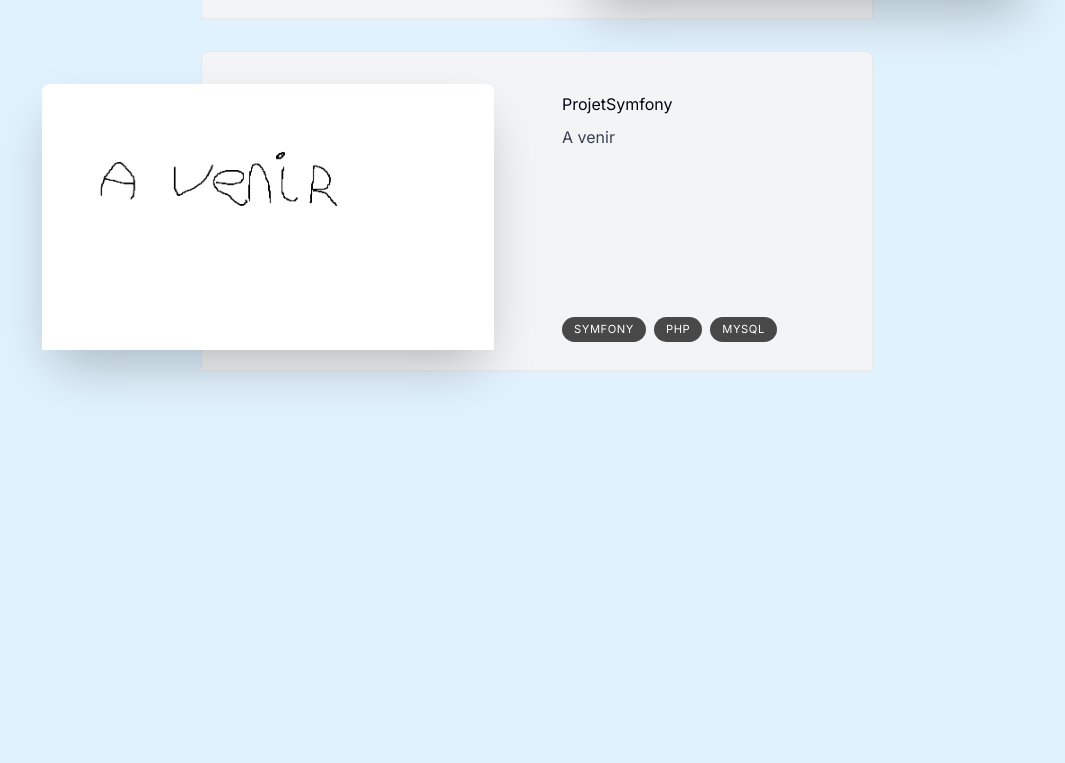
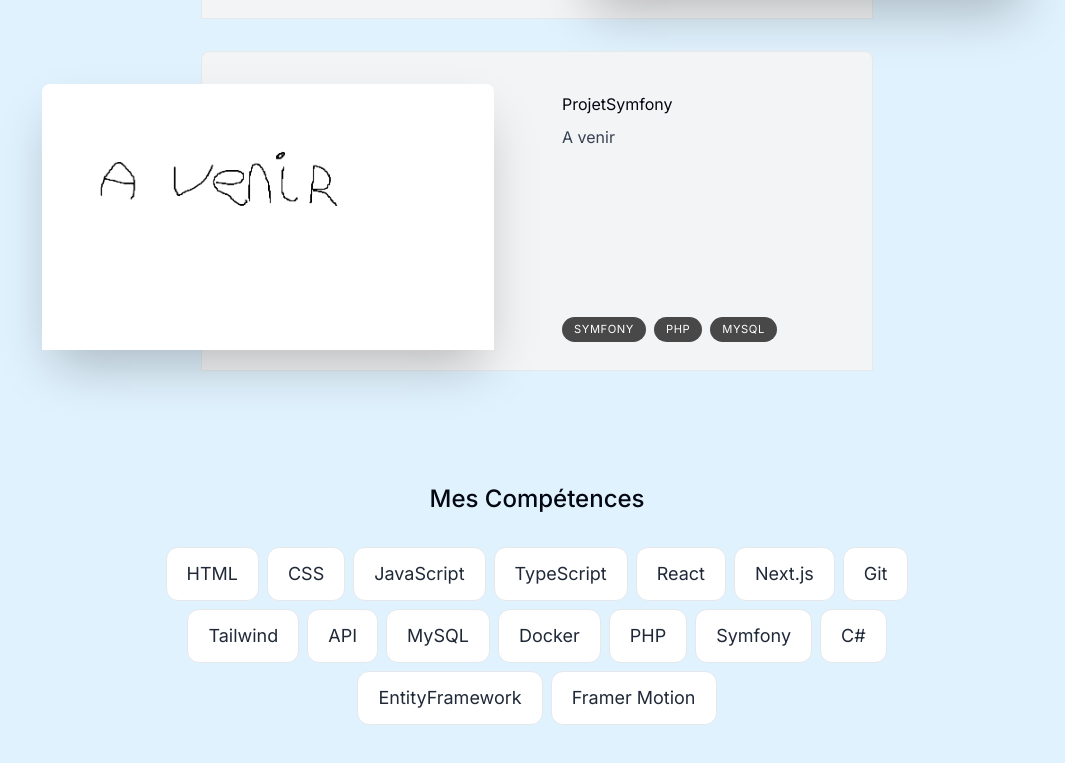
Before and after one commit to zalixzy/portfolio, a Next.js app: page / in a window 1280 px wide. Shown: the part 2361-3124 px from the top of the page, without its empty margins (103-1168 px from the left). Built offline with nearby package versions, Linux system fonts and the light colour scheme.

Commit message:
ajout de la page compétences + style

```diff
--- a/app/layout.tsx
+++ b/app/layout.tsx
@@ -17,7 +17,7 @@ export default function RootLayout({
 }) {
   return (
     // Couleur du background du site et couleurs permettant de styliser le background
-    <html lang="en">
+    <html className="!scroll-smooth" lang="en">
       <body className={`${inter.className} bg-sky-100 text-gray-950 relative h-[5000px] pt-28
        sm:pt-36 `}>
         {children}
--- a/app/page.tsx
+++ b/app/page.tsx
@@ -3,6 +3,7 @@ import About from "@/components/about"
 import Intro from "@/components/intro"
 import Projects from "@/components/project"
 import SectionDivider from "@/components/section-divider"
+import Skills from "@/components/skills"
 
 
 export default function Home() {
@@ -14,6 +15,7 @@ export default function Home() {
       <SectionDivider />
       <About/>
       <Projects />
+      <Skills />
     </main>
   )
 }
--- a/components/about.tsx
+++ b/components/about.tsx
@@ -8,7 +8,8 @@ export default function About() {
     <motion.section className="mb-28 max-w-[45rem] text-center leading-8 sm:mb-40 scroll-mt-28"
         initial={{ opacity: 0, y: 100 }}
         animate={{ opacity: 1, y: 0 }}
-        transition={{ delay: 0.175 }}>
+        transition={{ delay: 0.175 }}
+        id ="A propos">
 
         <SectionHeading>A propos de moi</SectionHeading>
 
--- /dev/null
+++ b/components/experience.tsx
@@ -0,0 +1,7 @@
+import React from 'react'
+
+export default function Experience() {
+  return (
+    <section></section>
+  )
+}
--- a/components/intro.tsx
+++ b/components/intro.tsx
@@ -16,8 +16,8 @@ import { FaGithubSquare } from 'react-icons/fa';
   export default function Intro() {
     const { t } = useTranslation();
     return (
-      <section className="mb-28 max-w-[50rem] text-center sm:mb-0 ">
-          <div className="flex items-center justify-center">
+      <section id="Accueil" className="mb-28 max-w-[50rem] text-center sm:mb-0 scroll-mt-[100rem] ">
+          <div className="flex items-center justify-center ">
               <div className="">
                 <motion.div
                   initial ={{opacity:0, scale: 0}}
--- a/components/project.tsx
+++ b/components/project.tsx
@@ -9,7 +9,7 @@ import Project from './projects';
 
 export default function Projects() {
   return (
-    <section>
+    <section id="Projets" className="scroll-mt-28 mb-28">
         <SectionHeading>Mes projets</SectionHeading>
         <div>
           {
--- /dev/null
+++ b/components/skills.tsx
@@ -0,0 +1,20 @@
+import React from 'react'
+import SectionHeading from './section-heading'
+import { skillsData } from '@/lib/data'
+
+
+export default function Skills() {
+  return (
+    <section id="Compétences" className="mb-28 max-w-[53rem] scroll-mt-28 text-center sm:mb-40">
+        <SectionHeading>Mes compétences</SectionHeading>
+        <ul className="flex flex-wrap justify-center gap-2 text-lg text-gray-800">
+            {
+                skillsData.map((skill, index) =>(
+                    <li className="bg-white border boder-black/10 rounded-xl
+                    px-5 py-3" key={index}>{skill}</li>
+
+            ))}
+        </ul>
+    </section>
+  )
+}
--- a/lib/data.ts
+++ b/lib/data.ts
@@ -18,7 +18,7 @@ export const links = [
   },
   {
     name: "Projets",
-    hash: "#projets",
+    hash: "#Projets",
   },
   {
     name: "Compétences",
--- a/package.json
+++ b/package.json
@@ -23,6 +23,7 @@
     "react-dom": "18.2.0",
     "react-i18next": "^14.0.0",
     "react-icons": "^5.0.1",
+    "react-vertical-timeline-component": "^3.6.0",
     "tailwindcss": "3.4.1",
     "typescript": "5.3.3"
   }
--- a/tsconfig.json
+++ b/tsconfig.json
@@ -23,6 +23,6 @@
       "@/*": ["./*"]
     }
   },
-  "include": ["next-env.d.ts", "**/*.ts", "**/*.tsx", ".next/types/**/*.ts"],
+  "include": ["next-env.d.ts", "**/*.ts", "**/*.tsx", ".next/types/**/*.ts", "components/langageselector.jsx"],
   "exclude": ["node_modules"]
 }
```
Also changed, not shown: 1 other file (tests, documents, lock files or other folders).
